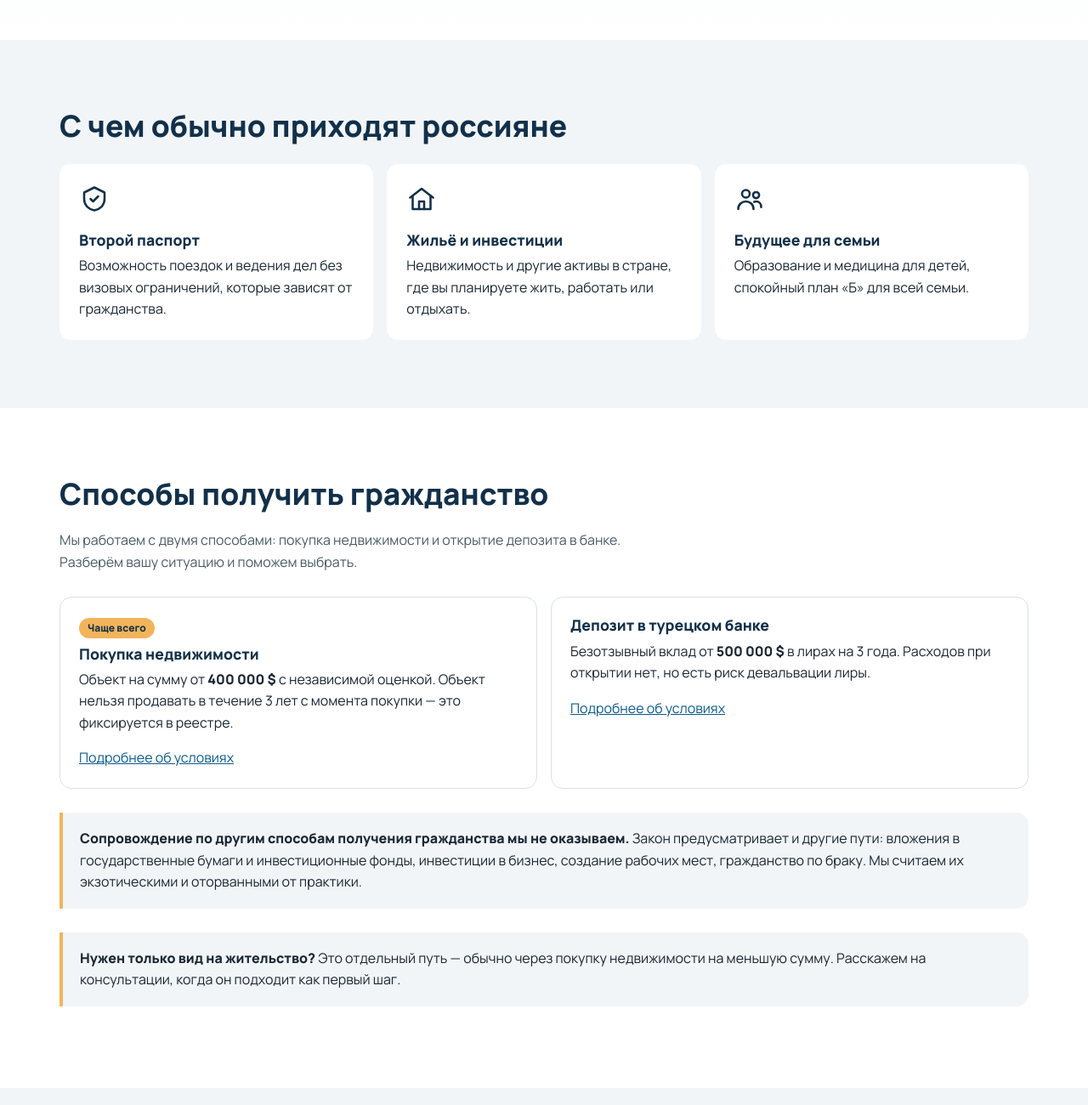
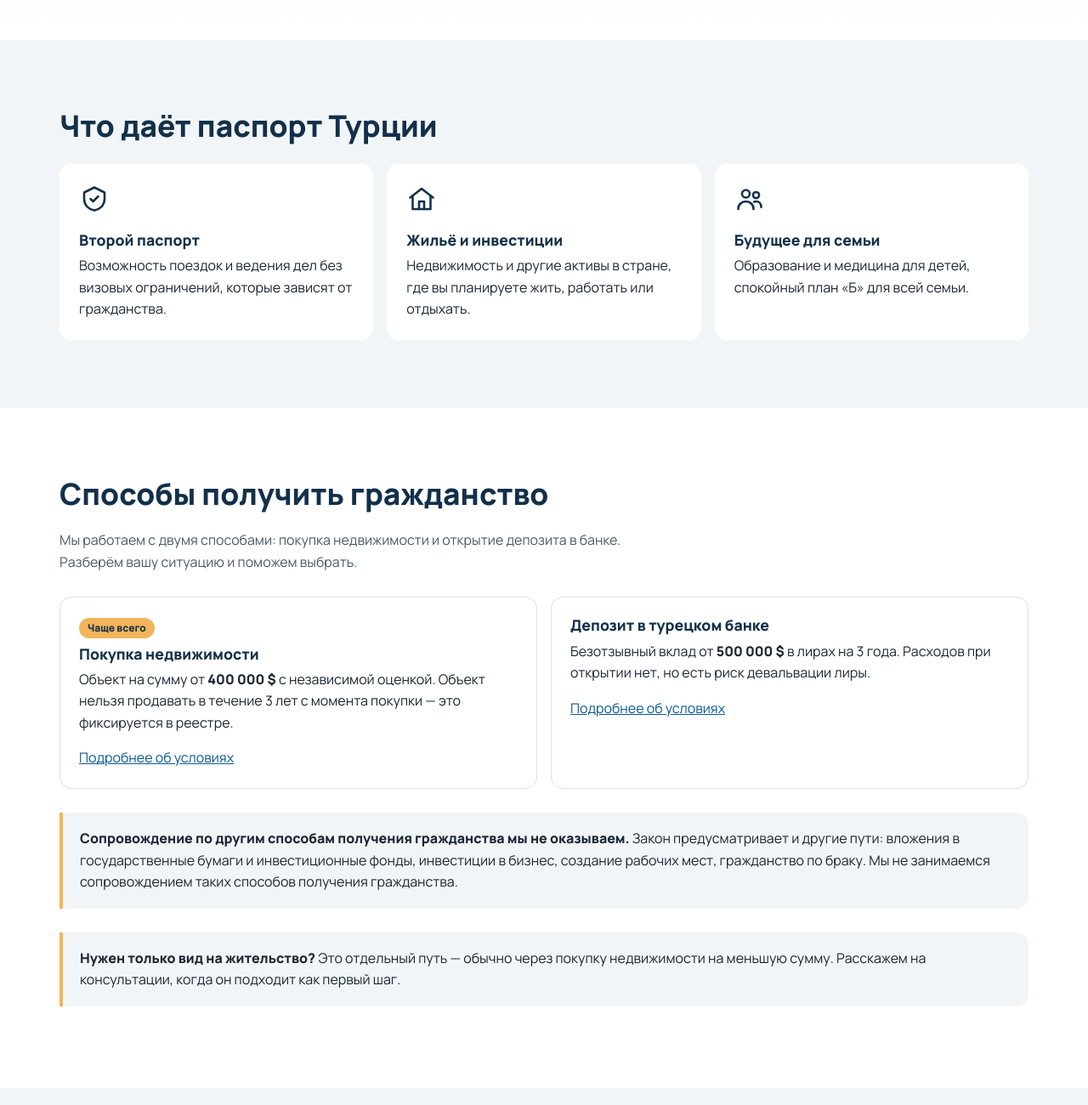
Before and after one commit to Materia0502/tg-site-23, a plain HTML site: page index.html in a window 1280 px wide. Shown: the part 860-2160 px from the top of the page at 85% size. Drawn offline with Linux system fonts and the light colour scheme.

Commit message:
Версия 24

```diff
--- a/index.html
+++ b/index.html
@@ -74,7 +74,7 @@
     <!-- WHY -->
     <section class="section section--tint" aria-labelledby="why-title">
       <div class="wrap">
-        <h2 id="why-title">С чем обычно приходят россияне</h2>
+        <h2 id="why-title">Что даёт паспорт Турции</h2>
         <ul class="cards cards--3">
           <li class="card">
             <svg class="icon" viewBox="0 0 24 24" aria-hidden="true"><path d="M12 3l8 4v5c0 5-3.5 8-8 9-4.5-1-8-4-8-9V7z"/><path d="M9 12l2 2 4-4"/></svg>
@@ -115,7 +115,7 @@
           </li>
         </ul>
 
-        <p class="note note--other"><strong>Сопровождение по другим способам получения гражданства мы не оказываем.</strong> Закон предусматривает и другие пути: вложения в государственные бумаги и инвестиционные фонды, инвестиции в бизнес, создание рабочих мест, гражданство по браку. Мы считаем их экзотическими и оторванными от практики.</p>
+        <p class="note note--other"><strong>Сопровождение по другим способам получения гражданства мы не оказываем.</strong> Закон предусматривает и другие пути: вложения в государственные бумаги и инвестиционные фонды, инвестиции в бизнес, создание рабочих мест, гражданство по браку. Мы не занимаемся сопровождением таких способов получения гражданства.</p>
 
         <p class="note"><strong>Нужен только вид на жительство?</strong> Это отдельный путь — обычно через покупку недвижимости на меньшую сумму. Расскажем на консультации, когда он подходит как первый шаг.</p>
       </div>
@@ -304,6 +304,7 @@
         <div class="docs">
           <h3>Что понадобится от вас</h3>
           <ul>
+            <li>Действующий загранпаспорт</li>
             <li>Справка об отсутствии судимости</li>
             <li>Свидетельство о рождении</li>
             <li>Свидетельство о браке (при наличии брака)</li>
```
